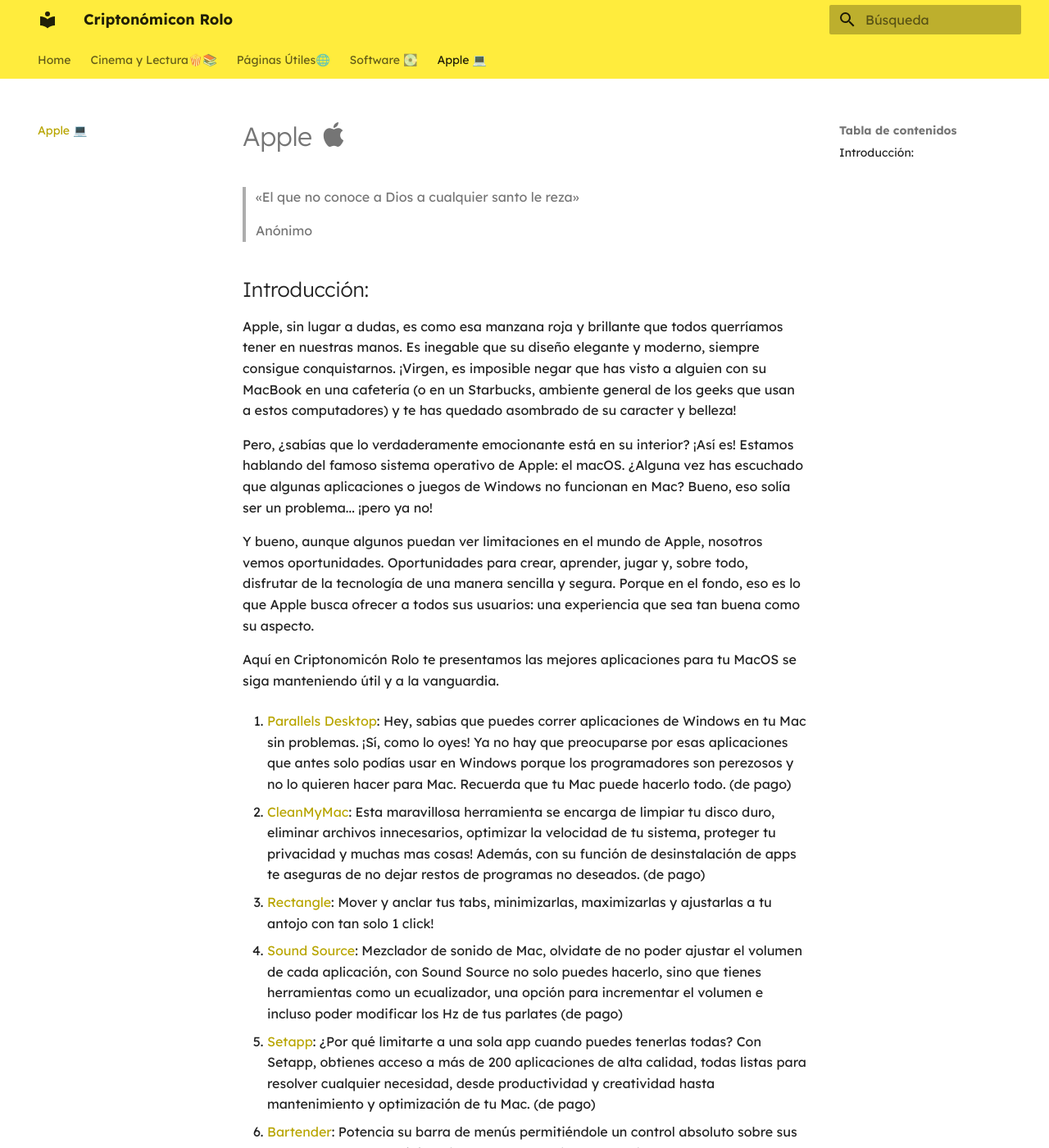
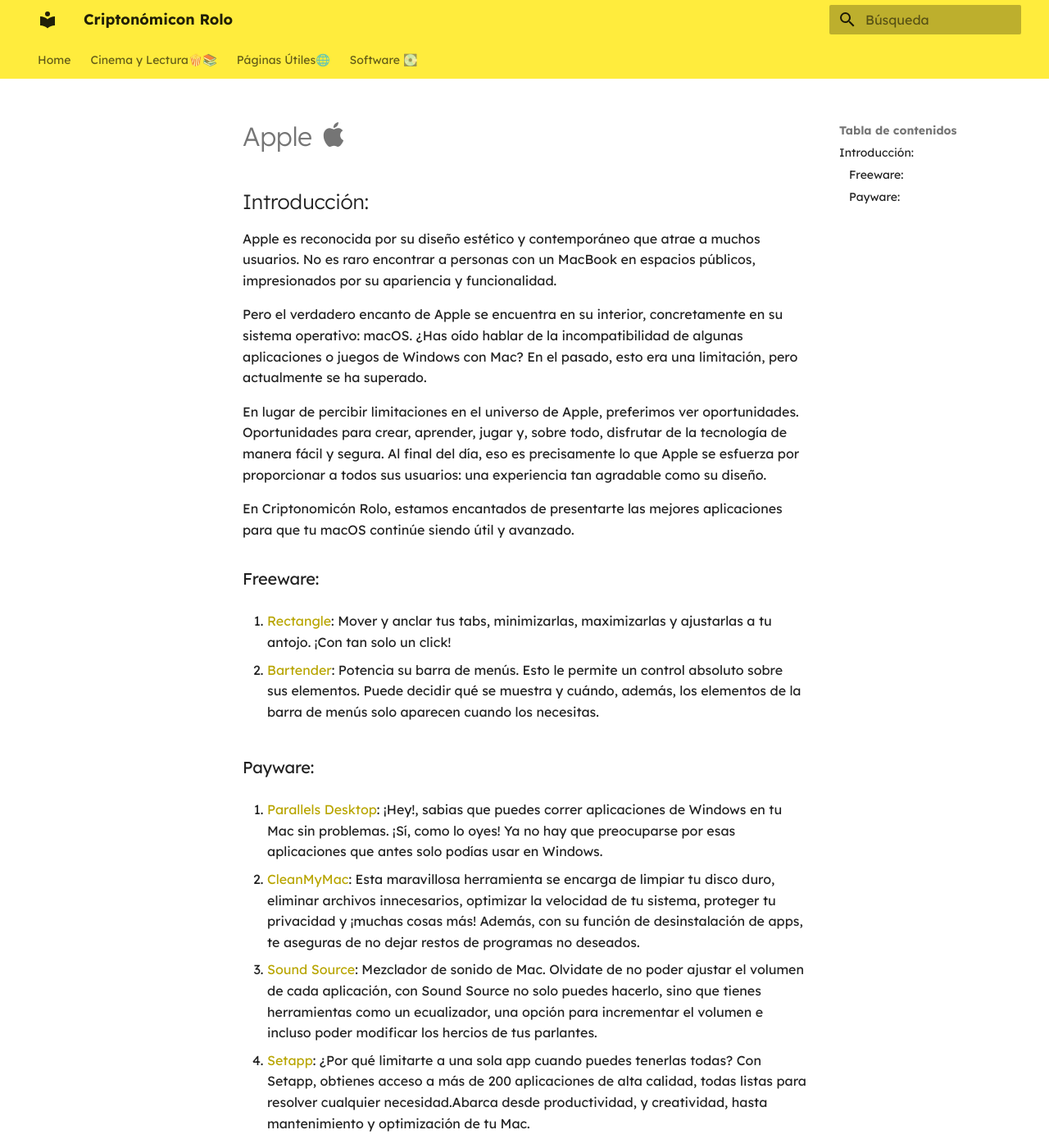
Before and after one commit to CannolideCorozo/Proyecto-Cryptonomicon, an MkDocs documentation site: the page built from docs/Apple.md, in a window 1280 px wide and 1400 px high. Shown: the whole window at 82% size. Built offline with MkDocs 1.6.1 and Material for MkDocs 9.7.7, drawn with Linux system fonts in a browser that asks for light colours; some of the changed text lies outside the part shown.

Commit message:
Estandarización de Pull
Se colocó al estándar de la página al añadido de @Betico1928

```diff
--- a/docs/Apple.md
+++ b/docs/Apple.md
@@ -1,32 +1,31 @@
 # Apple :material-apple:
 
-> «El que no conoce a Dios a cualquier santo le reza»
->
-> Anónimo
+## Introducción:
+Apple es reconocida por su diseño estético y contemporáneo que atrae a muchos usuarios. No es raro encontrar a personas con un MacBook en espacios públicos, impresionados por su apariencia y funcionalidad.
 
-## Introducción:
-Apple, sin lugar a dudas, es como esa manzana roja y brillante que todos querríamos tener en nuestras manos. Es inegable que su diseño elegante y moderno, siempre consigue conquistarnos. ¡Virgen, es imposible negar que has visto a alguien con su MacBook en una cafetería (o en un Starbucks, ambiente general de los geeks que usan a estos computadores) y te has quedado asombrado de su caracter y belleza!
+Pero el verdadero encanto de Apple se encuentra en su interior, concretamente en su sistema operativo: macOS. ¿Has oído hablar de la incompatibilidad de algunas aplicaciones o juegos de Windows con Mac? En el pasado, esto era una limitación, pero actualmente se ha superado.
 
-Pero, ¿sabías que lo verdaderamente emocionante está en su interior? ¡Así es! Estamos hablando del famoso sistema operativo de Apple: el macOS. ¿Alguna vez has escuchado que algunas aplicaciones o juegos de Windows no funcionan en Mac? Bueno, eso solía ser un problema... ¡pero ya no!
+En lugar de percibir limitaciones en el universo de Apple, preferimos ver oportunidades. Oportunidades para crear, aprender, jugar y, sobre todo, disfrutar de la tecnología de manera fácil y segura. Al final del día, eso es precisamente lo que Apple se esfuerza por proporcionar a todos sus usuarios: una experiencia tan agradable como su diseño.
 
-Y bueno, aunque algunos puedan ver limitaciones en el mundo de Apple, nosotros vemos oportunidades. Oportunidades para crear, aprender, jugar y, sobre todo, disfrutar de la tecnología de una manera sencilla y segura. Porque en el fondo, eso es lo que Apple busca ofrecer a todos sus usuarios: una experiencia que sea tan buena como su aspecto.
+En Criptonomicón Rolo, estamos encantados de presentarte las mejores aplicaciones para que tu macOS continúe siendo útil y avanzado.
 
-Aquí en Criptonomicón Rolo te presentamos las mejores aplicaciones para tu MacOS se siga manteniendo útil y a la vanguardia.
+### Freeware:
 
+1. [Rectangle](https://rectangleapp.com):
+Mover y anclar tus tabs, minimizarlas, maximizarlas y ajustarlas a tu antojo. ¡Con tan solo un click!
+
+2. [Bartender](https://www.macbartender.com):
+Potencia su barra de menús. Esto le permite un control absoluto sobre sus elementos. Puede decidir qué se muestra y cuándo, además, los elementos de la barra de menús solo aparecen cuando los necesitas.
+
+### Payware:
 1. [Parallels Desktop](https://www.parallels.com/es/):
-Hey, sabias que puedes correr aplicaciones de Windows en tu Mac sin problemas. ¡Sí, como lo oyes! Ya no hay que preocuparse por esas  aplicaciones que antes solo podías usar en Windows porque los programadores son perezosos y no lo quieren hacer para Mac. Recuerda que tu Mac puede hacerlo todo. (de pago)
+¡Hey!, sabias que puedes correr aplicaciones de Windows en tu Mac sin problemas. ¡Sí, como lo oyes! Ya no hay que preocuparse por esas  aplicaciones que antes solo podías usar en Windows.
 
 2. [CleanMyMac](https://cleanmymac.com):
-Esta maravillosa herramienta se encarga de limpiar tu disco duro, eliminar archivos innecesarios, optimizar la velocidad de tu sistema, proteger tu privacidad y muchas mas cosas! Además, con su función de desinstalación de apps te aseguras de no dejar restos de programas no deseados. (de pago)
+Esta maravillosa herramienta se encarga de limpiar tu disco duro, eliminar archivos innecesarios, optimizar la velocidad de tu sistema, proteger tu privacidad y ¡muchas cosas más! Además, con su función de desinstalación de apps, te aseguras de no dejar restos de programas no deseados.
 
-3. [Rectangle](https://rectangleapp.com):
-Mover y anclar tus tabs, minimizarlas, maximizarlas y ajustarlas a tu antojo con tan solo 1 click!
+3. [Sound Source](https://rogueamoeba.com/soundsource):
+Mezclador de sonido de Mac. Olvidate de no poder ajustar el volumen de cada aplicación, con Sound Source no solo puedes hacerlo, sino que tienes herramientas como un ecualizador, una opción para incrementar el volumen e incluso poder modificar los hercios de tus parlantes.
 
-4. [Sound Source](https://rogueamoeba.com/soundsource):
-Mezclador de sonido de Mac, olvidate de no poder ajustar el volumen de cada aplicación, con Sound Source no solo puedes hacerlo, sino que tienes herramientas como un ecualizador, una opción para incrementar el volumen e incluso poder modificar los Hz de tus parlates (de pago)
-
-5. [Setapp](https://setapp.com/es):
-¿Por qué limitarte a una sola app cuando puedes tenerlas todas? Con Setapp, obtienes acceso a más de 200 aplicaciones de alta calidad, todas listas para resolver cualquier necesidad, desde productividad y creatividad hasta mantenimiento y optimización de tu Mac. (de pago)
-
-6. [Bartender](https://www.macbartender.com):
-Potencia su barra de menús permitiéndole un control absoluto sobre sus elementos. Puede decidir qué se muestra y cuándo, además, los elementos de la barra de menús solo aparecen cuando los necesitas. (de pago)
+4. [Setapp](https://setapp.com/es):
+¿Por qué limitarte a una sola app cuando puedes tenerlas todas? Con Setapp, obtienes acceso a más de 200 aplicaciones de alta calidad, todas listas para resolver cualquier necesidad.Abarca desde productividad, y creatividad, hasta mantenimiento y optimización de tu Mac.
--- a/mkdocs.yml
+++ b/mkdocs.yml
@@ -21,7 +21,6 @@
     - Cinema y Lectura🍿📚: audio_visual.md
     - Páginas Útiles🌐: paginas.md
     - Software 💽 : Software.md
-    - Apple 💻: Apple.md
 
 plugins:
   - search:
```
Also changed, not shown: docs/Software.md (+4 -0 lines).
